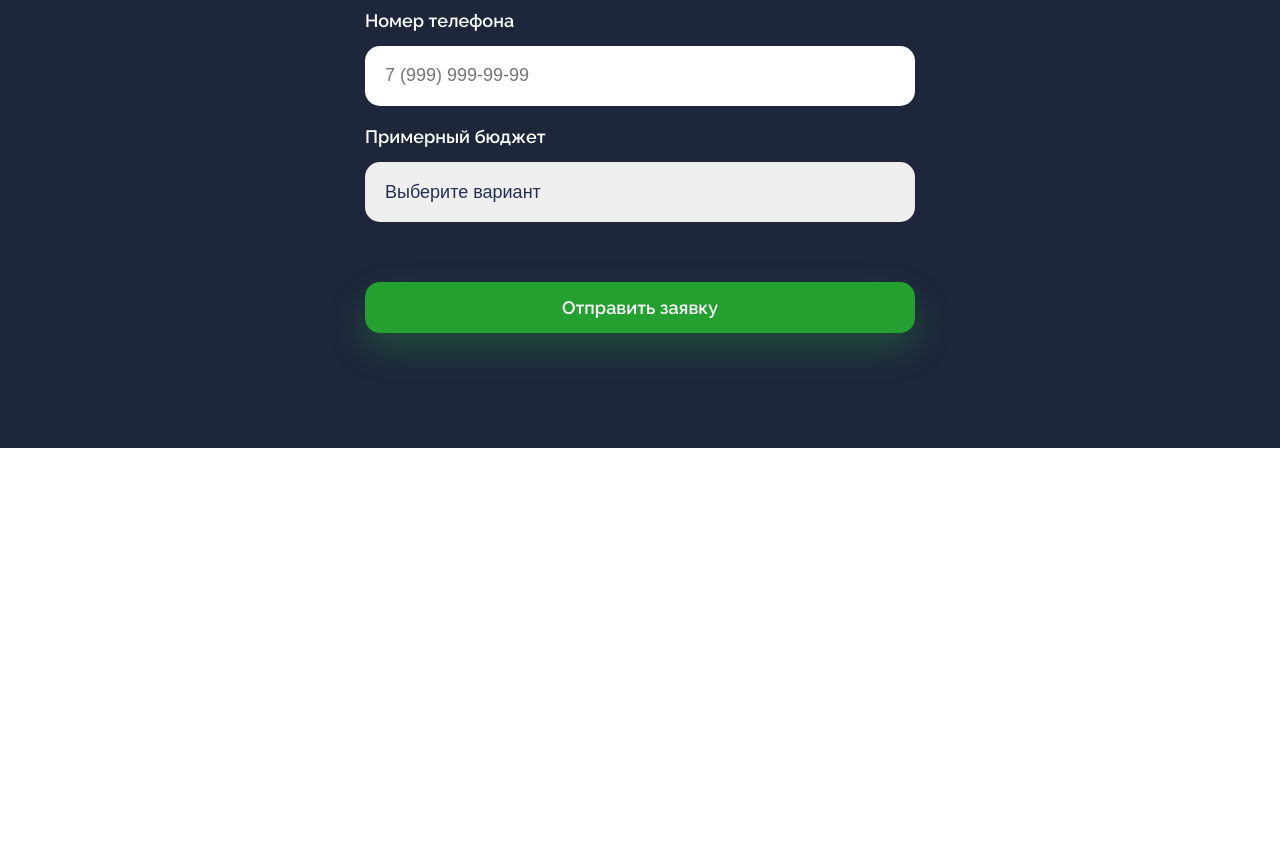
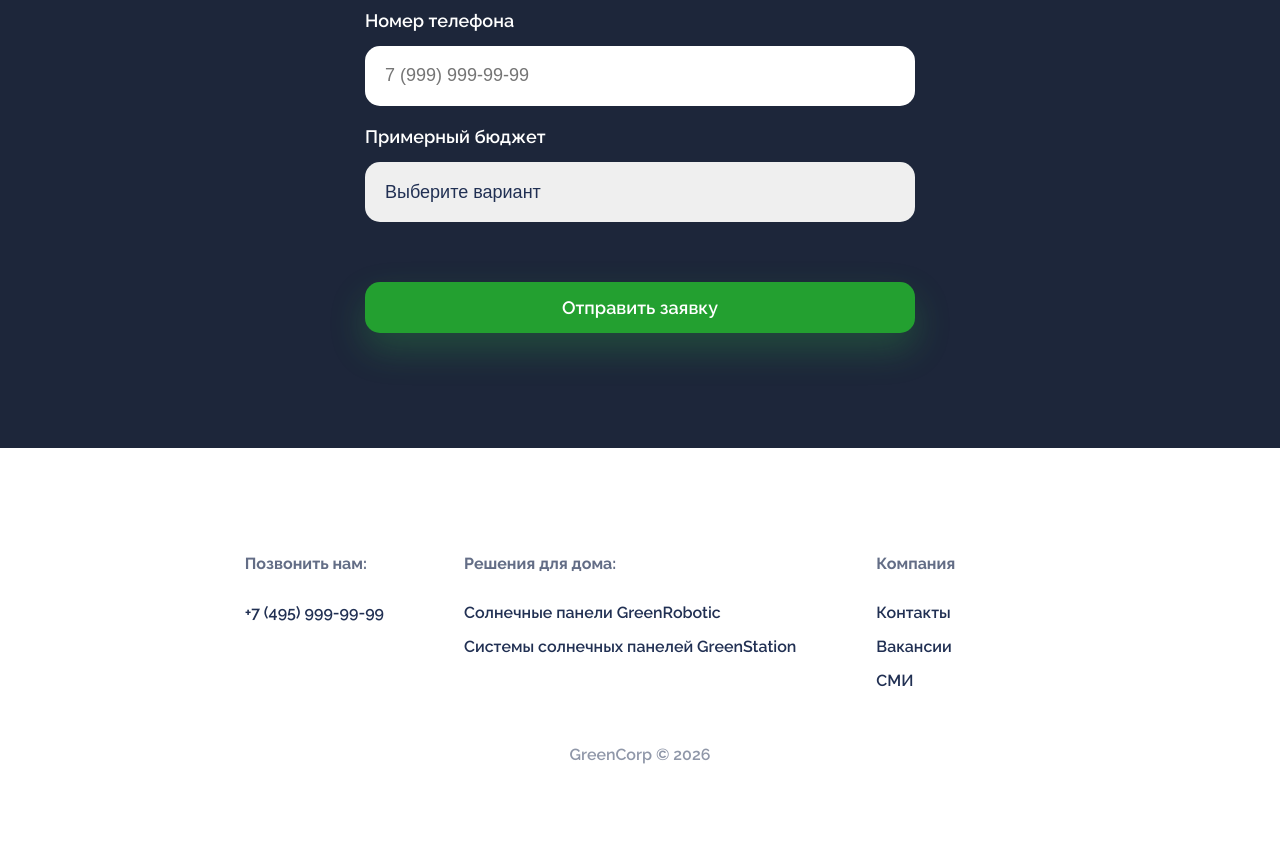
Before and after one commit to yurshul/green-corp-landing, a website: page index.html in a window 1280 px wide. Shown: the part 1473-2327 px from the top of the page. Before the commit the page ends 1921 px from the top, so only its background shows below. Drawn offline with Linux system fonts and the light colour scheme.

Commit message:
Feat: add footer

```diff
--- a/index.html
+++ b/index.html
@@ -57,5 +57,31 @@
       </form>
     </div>
   </section>
+  <footer>
+    <div class="footer__container">
+      <div class="footer__group">
+        <h3>Позвонить нам:</h3>
+        <div class="footer__links">
+          <a href="tel:74959999999">+7 (495) 999-99-99</a>
+        </div>
+      </div>
+      <div class="footer__group">
+        <h3>Решения для дома:</h3>
+        <div class="footer__links">
+          <a href="#">Солнечные панели GreenRobotic</a>
+          <a href="#">Системы солнечных панелей GreenStation</a>
+        </div>
+      </div>
+      <div class="footer__group">
+        <h3>Компания</h3>
+        <div class="footer__links">
+          <a href="#">Контакты</a>
+          <a href="#">Вакансии</a>
+          <a href="#">СМИ</a>
+        </div>
+      </div>
+    </div>
+    <div class="footer__copyright">GreenCorp © 2026</div>
+  </footer>
 </body>
 </html>
--- a/main.css
+++ b/main.css
@@ -161,3 +161,39 @@ header a {
 select {
   appearance: none;
 }
+
+footer {
+  font-size: 16px;
+  font-weight: 600;
+  padding: 90px 20px;
+}
+
+.footer__group {
+  margin-right: 80px;
+}
+
+.footer__group h3 {
+    font-size: 16px;
+    opacity: 0.7;
+    margin-bottom: 30px;
+}
+
+.footer__container {
+  display: flex;
+  justify-content: center;
+}
+
+.footer__links {
+  display: flex;
+  flex-direction: column;
+}
+
+.footer__links a {
+  margin-bottom: 15px;
+}
+
+.footer__copyright {
+    text-align: center;
+    opacity: 0.5;
+    margin-top: 40px;
+}
```
